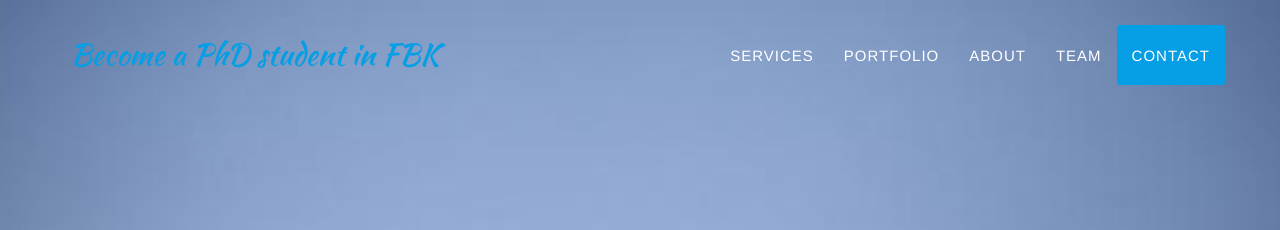
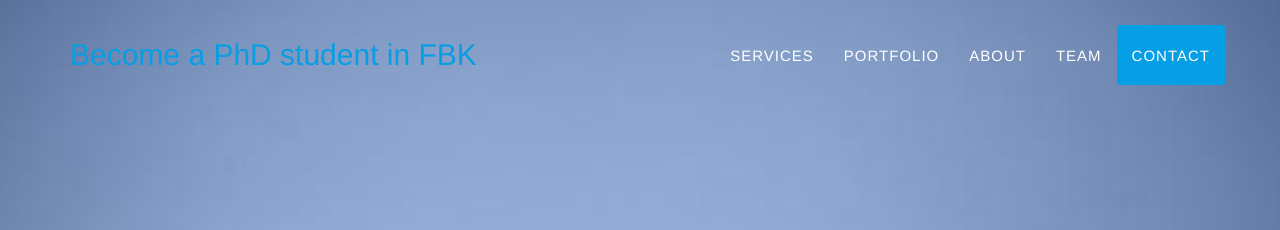
Before and after one commit to napo/phdfbk, a Jekyll site: the page built from index.html, in a window 1280 px wide. Shown: the top 230 px of the page. Built offline with Jekyll 4.4.1, drawn with Linux system fonts in a browser that asks for light colours; some web fonts are replaced.

Commit message:
head author

```diff
--- a/_includes/head.html
+++ b/_includes/head.html
@@ -13,7 +13,6 @@
     <!-- Custom Fonts -->
     <link rel="stylesheet" href="{{ "/css/font-awesome/css/font-awesome.min.css" | prepend: site.baseurl }}">
     <link href="https://fonts.googleapis.com/css?family=Exo:400,700" rel="stylesheet" type="text/css">
-    <link href='https://fonts.googleapis.com/css?family=Kaushan+Script' rel='stylesheet' type='text/css'>
     <link href="https://fonts.googleapis.com/css?family=Lato:400,700,400italic,700italic" rel="stylesheet" type="text/css">
     <link href='https://fonts.googleapis.com/css?family=Droid+Serif:400,700,400italic,700italic' rel='stylesheet' type='text/css'>
     <link href='https://fonts.googleapis.com/css?family=Roboto+Slab:400,100,300,700' rel='stylesheet' type='text/css'>
```
